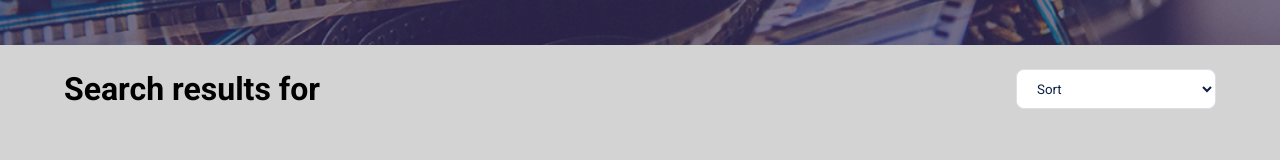
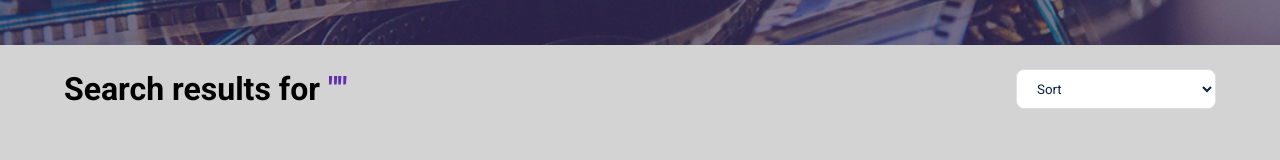
Before and after one commit to Mhaigh81/Movie-Time-React, a React (Vite) app: page /FindMovies in a window 1280 px wide. Shown: the part 441-601 px from the top of the page. Built offline with nearby package versions, Linux system fonts and the light colour scheme.

Commit message:
Ready to Submit for class

```diff
--- a/src/components/FilterMovies/FilterBar.jsx
+++ b/src/components/FilterMovies/FilterBar.jsx
@@ -31,7 +31,7 @@ const FilterBar = ({ term, movies, setMovies }) => {
             <div className="filter__row">
                 <div className="filter__bar">
                     <div className="search">
-                    <h1 className="search__info">Search results for <span className="search__term">{term}</span></h1>
+                    <h1 className="search__info">Search results for <span className="search__term">"{term}"</span></h1>
                     <h1 className="searchName"></h1>
                     </div>
                     <select id="filter" defaultValue="DEFAULT" onChange={(event) =>
```
